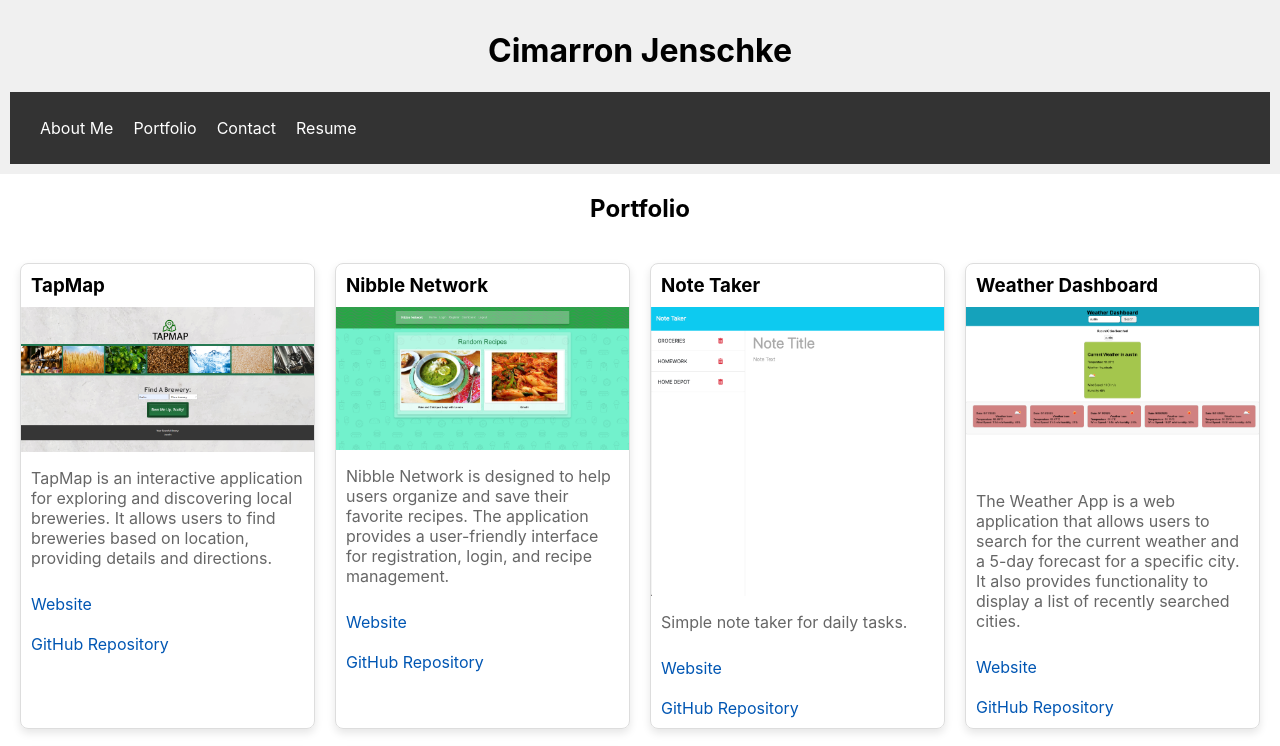
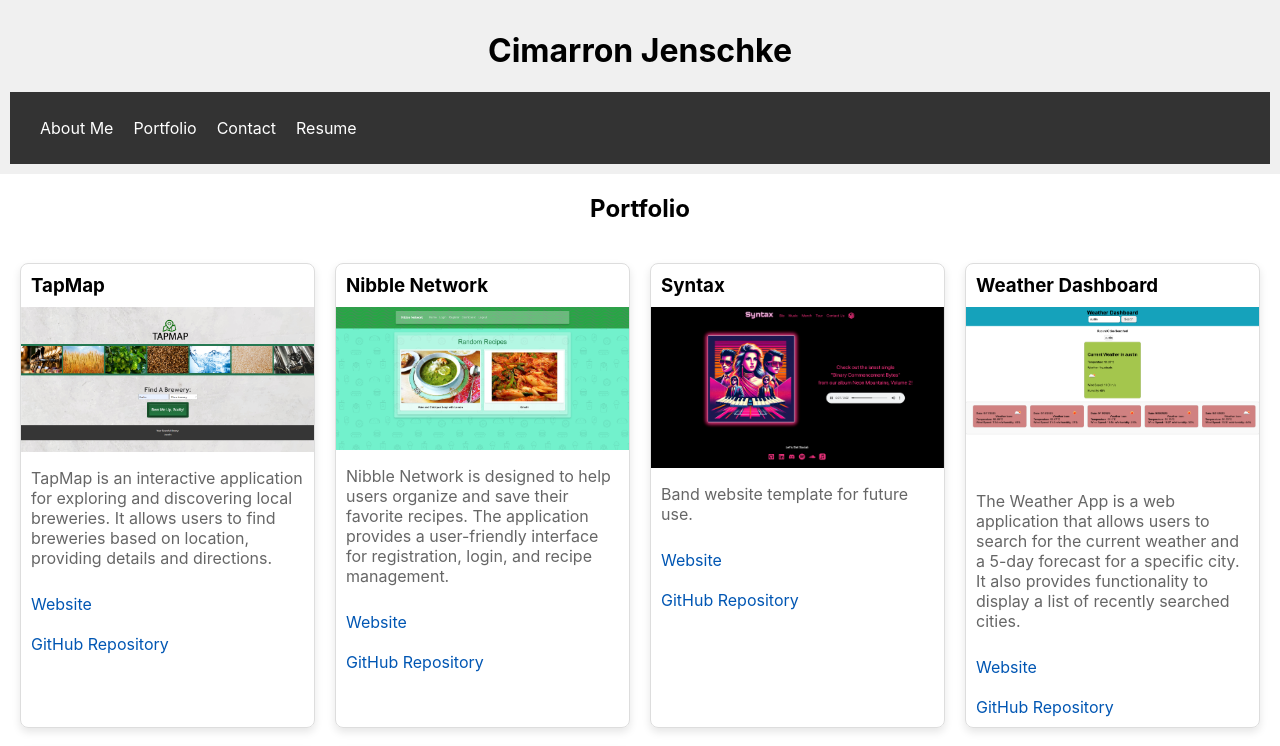
Before and after one commit to cjenschke/Portfolio-2, a React (Create React App) app: page /portfolio in a window 1280 px wide. Shown: the top 746 px of the page. Built offline with nearby package versions, Linux system fonts and the light colour scheme; the HTML template or start-up script is replaced by a standard one.

Commit message:
project 3

```diff
--- a/src/pages/Portfolio/index.js
+++ b/src/pages/Portfolio/index.js
@@ -22,11 +22,11 @@ function Portfolio() {
       repoUrl: 'https://github.com/cjenschke/Nibble-Network',
     },
     {
-      title: 'Note Taker',
-      description: 'Simple note taker for daily tasks.',
-      imageUrl: '/notetaker.png',
-      projectUrl: 'https://morning-sands-26761-fdd1c7542253.herokuapp.coml',
-      repoUrl: 'https://github.com/cjenschke/Note-Taker',
+      title: 'Syntax',
+      description: 'Band website template for future use.',
+      imageUrl: '/homepage.png',
+      projectUrl: 'https://syntax-8rz6.onrender.com/members',
+      repoUrl: 'https://github.com/cjenschke/Syntax',
     },
     {
       title: 'Weather Dashboard',
```
Also changed, not shown: public/homepage.png (added).
